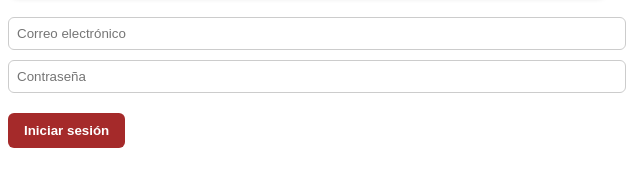
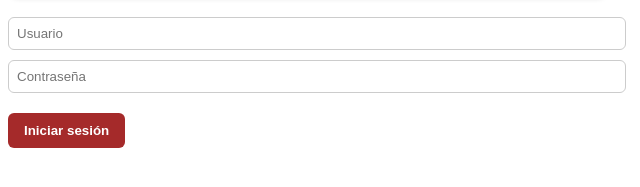
Before and after one commit to irbingestudios-sys/la-casona-FOCSA, a plain HTML site: page index.html in a window 1280 px wide. Shown: the part 179-366 px from the top of the page, 0-640 px from the left. Drawn offline with Linux system fonts and the light colour scheme.

Commit message:
Update index.html

```diff
--- a/index.html
+++ b/index.html
@@ -16,9 +16,9 @@
     </header>
 
     <section class="formulario-login">
-      <input type="email" id="correo" placeholder="Correo electrónico" autocomplete="username" />
+      <input type="text" id="correo" placeholder="Usuario" autocomplete="username" />
       <input type="password" id="clave" placeholder="Contraseña" autocomplete="current-password" />
-     <button id="btn-login">Iniciar sesión</button>
+      <button id="btn-login">Iniciar sesión</button>
       <p id="mensaje-error" class="error" style="display:none;"></p>
     </section>
   </div>
```
